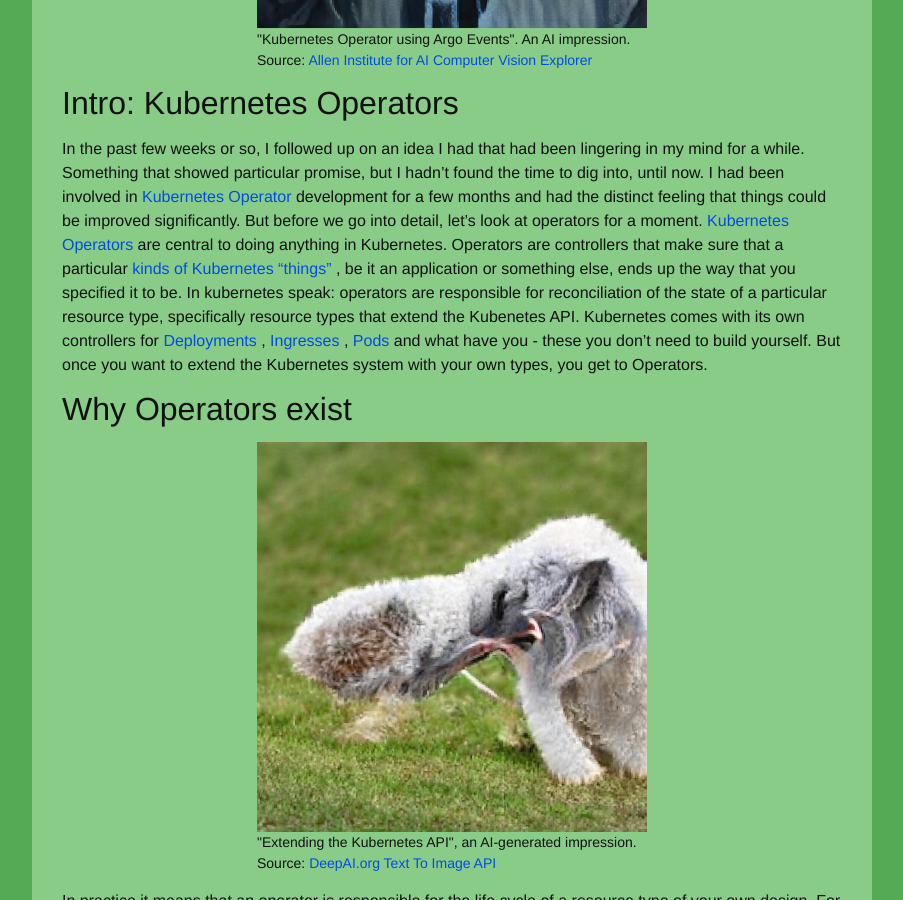
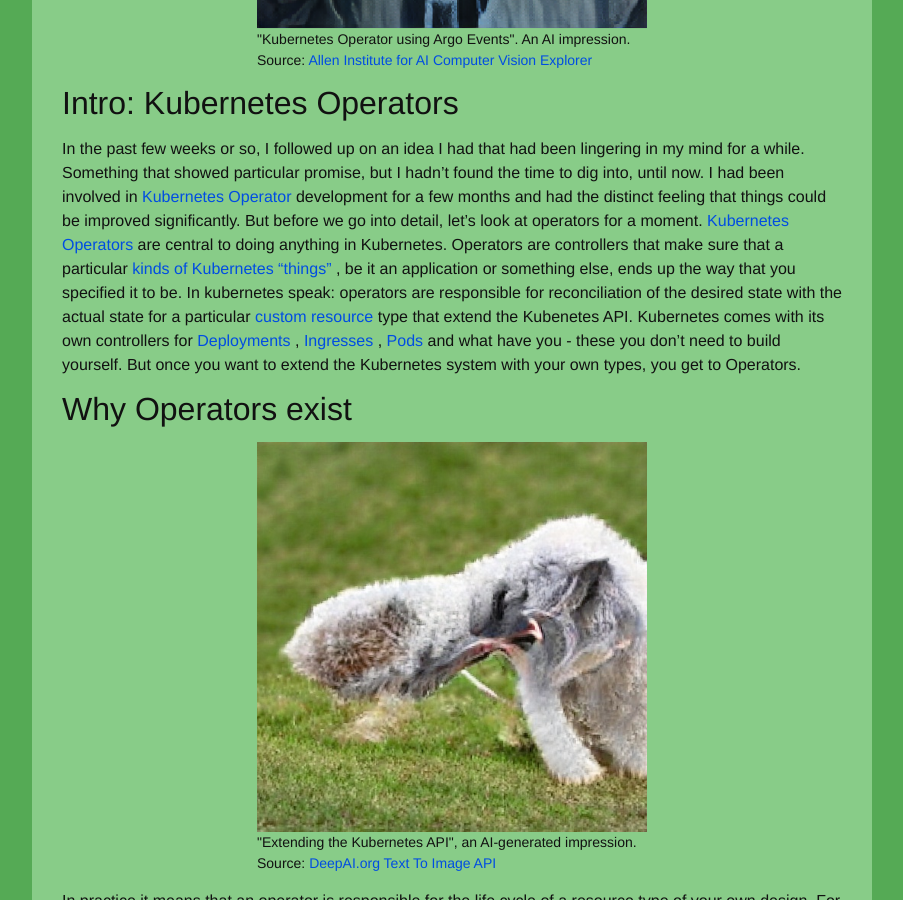
Before and after one commit to reinvantveer/reinvantveer.github.io, a Jekyll site: the page built from _posts/2022-01-29-easier-operator.md, in a window 1280 px wide and 900 px high, scrolled down 689 px. Shown: the whole window, without its empty margins (188-1091 px from the left). Built offline with Jekyll 4.4.1, drawn with Linux system fonts in a browser that asks for light colours; comment, search, counter and statistics services are not loaded.

Commit message:
tweak intro
Signed-off-by: reinvantveer <reinvantveer@gmail.com>

```diff
--- a/_posts/2022-01-29-easier-operator.md
+++ b/_posts/2022-01-29-easier-operator.md
@@ -22,8 +22,9 @@ operators for a moment. [Kubernetes Operators](https://kubernetes.io/docs/concep
 central to doing anything in Kubernetes. Operators are controllers that make sure that a
 particular [kinds of Kubernetes "things"](https://kubernetes.io/docs/concepts/overview/working-with-objects/kubernetes-objects/)
 , be it an application or something else, ends up the way that you specified it to be. In kubernetes speak: operators
-are responsible for reconciliation of the state of a particular resource type, specifically resource types that extend
-the Kubenetes API. Kubernetes comes with its own controllers
+are responsible for reconciliation of the desired state with the actual state for a particular
+[custom resource](https://kubernetes.io/docs/concepts/extend-kubernetes/api-extension/custom-resources/) type that
+extend the Kubenetes API. Kubernetes comes with its own controllers
 for [Deployments](https://kubernetes.io/docs/concepts/workloads/controllers/deployment/)
 , [Ingresses](https://kubernetes.io/docs/concepts/services-networking/ingress/)
 , [Pods](https://kubernetes.io/docs/concepts/workloads/pods/) and what have you - these you don't need to build
```
